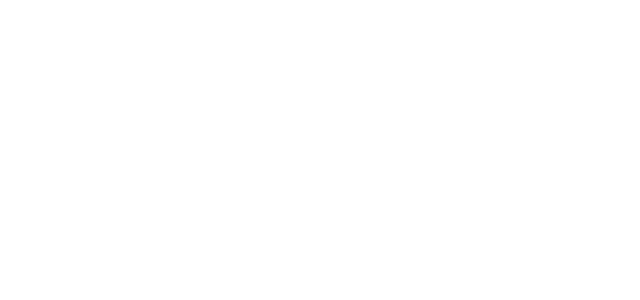
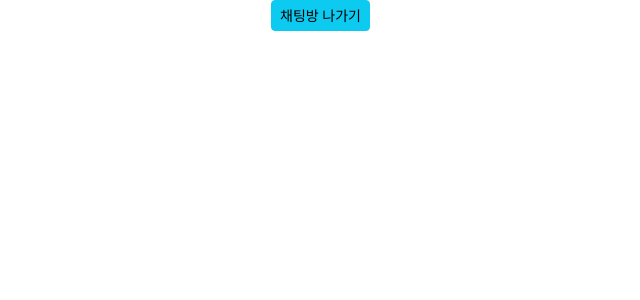
Before and after one commit to hhbb0081/taxiFront, a React (Create React App) app: page /TaxiRoomDetail/1 in a window 1280 px wide. Before the commit this address had no page. Shown: the top 300 px of the page, without its empty margins (381-1021 px from the left). Built offline with nearby package versions, Linux system fonts and the light colour scheme.

Commit message:
Feat:뒤로가기기능

```diff
--- a/src/App.js
+++ b/src/App.js
@@ -1,13 +1,14 @@
 import React, { useState, useEffect } from 'react';
-import { BrowserRouter,Routes,Route,Link } from 'react-router-dom';
+import { BrowserRouter,Routes,Route,Link,useParams } from 'react-router-dom';
 import TaxiRoom from './room/TaxiRoom';
 import TaxiRoomDetail from './room/TaxiRoomDetail'
 
 function App() {
+  const parmas= useParams()
   return(
     <Routes>
       <Route path='/' element={<TaxiRoom/>}></Route>
-      <Route path='/TaxiRoomDetail' element={<TaxiRoomDetail/>}></Route>
+      <Route path='/TaxiRoomDetail/:name' element={<TaxiRoomDetail/>}></Route>
     </Routes>
   )
 }
--- a/src/index.js
+++ b/src/index.js
@@ -2,8 +2,6 @@ import React from 'react';
 import ReactDOM from 'react-dom/client';
 import { BrowserRouter } from 'react-router-dom';
 import App from './App';
-import Taxi from './room/Taxi';
-import TaxiRoom from './room/TaxiRoom';
 const root = ReactDOM.createRoot(document.getElementById('root'));
 root.render(
   <BrowserRouter>
--- a/src/room/TaxiRoom.jsx
+++ b/src/room/TaxiRoom.jsx
@@ -2,15 +2,14 @@ import React,{useState,useRef} from "react";
 import './TaxiRoom.css'
 import 'bootstrap/dist/css/bootstrap.css';
 import axios from "axios"
-import {BrowserRouter,Routes,Route,Link } from "react-router-dom";
-import TaxiRoomDetail from "./TaxiRoomDetail";
+import {Link } from "react-router-dom";
 
 
 
 function TaxiRoom(){
     const [roomName,setRoomName]=useState("");
     let [ItemList,setItemList]=useState([{
-        id:1
+        id:0
     }]);
     const no = useRef(1)
 
@@ -42,7 +41,6 @@ function TaxiRoom(){
         axios.get('/chat/rooms').then((response) => { ItemList = response.data; });
     }
     const createRoom=(e)=>{
-
         if(roomName===""){
             alert("방 제목을 입력해주세요")
         }
@@ -67,19 +65,10 @@ function TaxiRoom(){
 
     const enterRoom=(e)=>{
         var sender = prompt('대화명을 입력해 주세요.');
-        var room = ItemList[ItemList.length-2].roomName
-        console.log(ItemList[ItemList.length-2].roomName)
-        var k = k
-        if(sender !== "") {
-            localStorage.setItem('wschat.sender',sender);
-            localStorage.setItem('wschat.roomId',room);
-            document.location.href="http://localhost:8080/chat/room/enter/"+room;
-        }
-        console.log("click")
+        console.log(e.key)
     }
     return(
         <>
-
             <div id="title">
                 <img id="taxiImage" src="taxi-image.png"></img>
                 <h2>택시합승</h2>
@@ -104,9 +93,8 @@ function TaxiRoom(){
                         </div>
                     </div>
                     <ul className="list-group">
-                        {ItemList.map((item,idx)=>{return item.id==1?null:<li onClick={()=>{enterRoom()}} key={item.id} className="list-group-item list-group-item-action" id="list">방 제목 : {item.roomName}<span className="badge badge-info badge-pill"> {item.userCount}</span></li>})}
+                        {ItemList.map((item,idx)=>{return item.id==0?null:<Link to={"/TaxiRoomDetail/"+{item}}><li onClick={()=>{enterRoom()}} key={ItemList.id} className="list-group-item list-group-item-action" id="list">방 제목 : {item.roomName}<span className="badge badge-info badge-pill"> {item.userCount}</span></li></Link>})}
                     </ul>
-                    <Link to="/TaxiRoomDetail">asfd</Link>
                 </div>
             </div>
         </>
--- a/src/room/TaxiRoomDetail.jsx
+++ b/src/room/TaxiRoomDetail.jsx
@@ -1,6 +1,9 @@
 import React from "react";
+import { useNavigate } from 'react-router-dom';
+
 
 function TaxiRoomDetail(){
+    let navigate = useNavigate();
     return(
         <div>
             <div className="row">
@@ -8,7 +11,7 @@ function TaxiRoomDetail(){
                     <h4> <span class="badge badge-info badge-pill"></span></h4>
                 </div>
                 <div className="col-md-6 text-right">
-                    <a className="btn btn-info btn-sm" href="/chat/room">채팅방 나가기</a>
+                    <button className="btn btn-info btn-sm" onClick={() => navigate(-1) } >채팅방 나가기</button>
                 </div>
             </div>
         </div>
```
